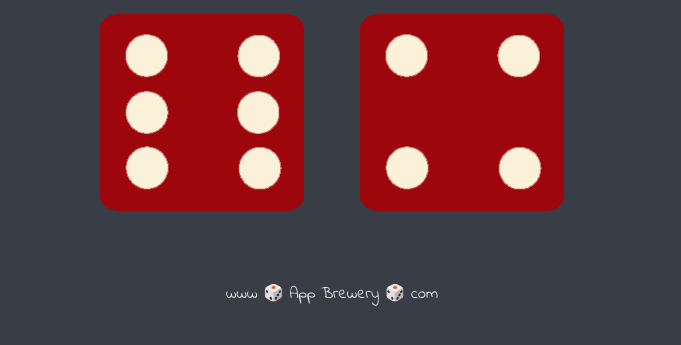
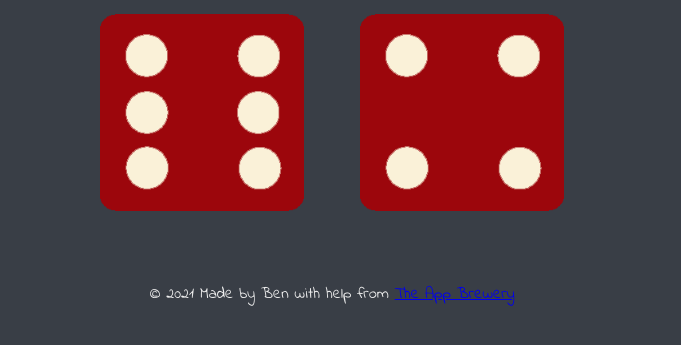
Before and after one commit to thisisbens/jsDom-dicee, a plain HTML site: page index.html in a window 1280 px wide. Shown: the part 301-646 px from the top of the page, without its empty margins (308-989 px from the left). Drawn offline with Linux system fonts and the light colour scheme.

Commit message:
Update index.html
Changed Copyright

```diff
--- a/index.html
+++ b/index.html
@@ -27,7 +27,7 @@
 
 
   <footer>
-    www 🎲 App Brewery 🎲 com
+    © 2021 Made by Ben with help from <a href="http://https://www.appbrewery.co/">The App Brewery</a>
   </footer>
   <script type="text/javascript" src="index.js"></script>
 </body>
```
